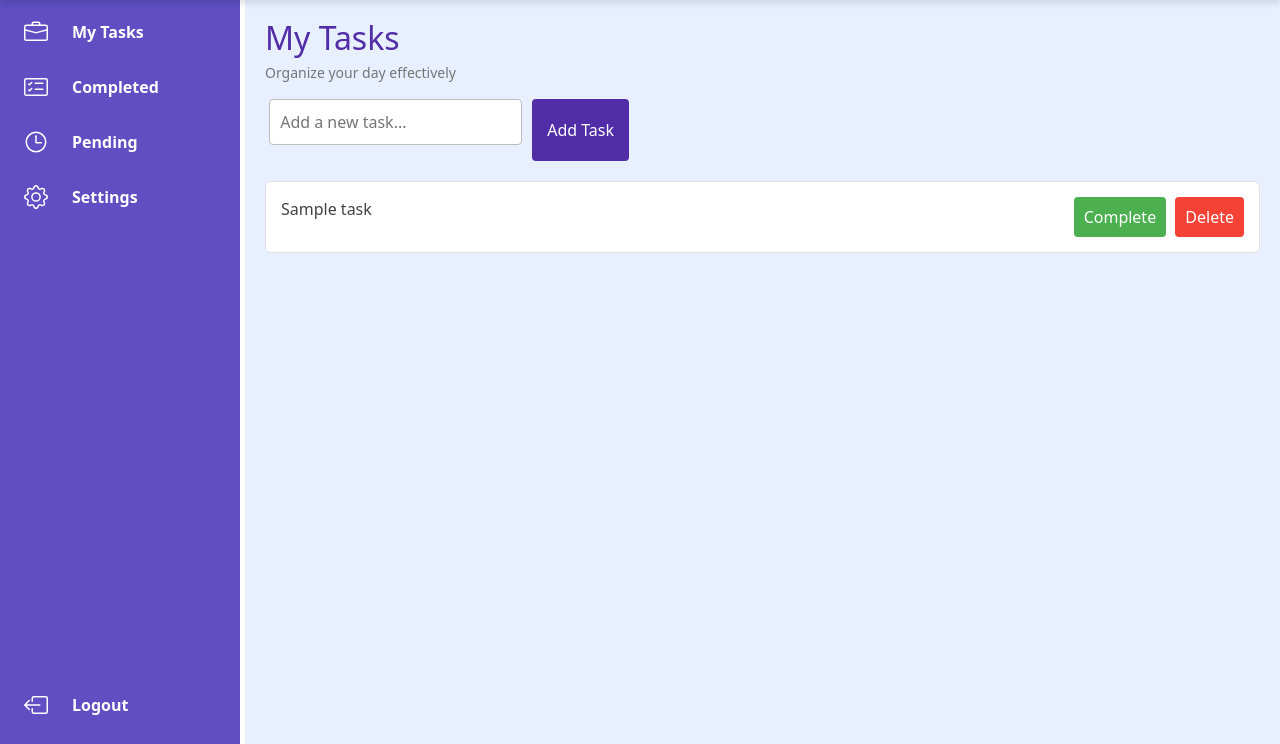
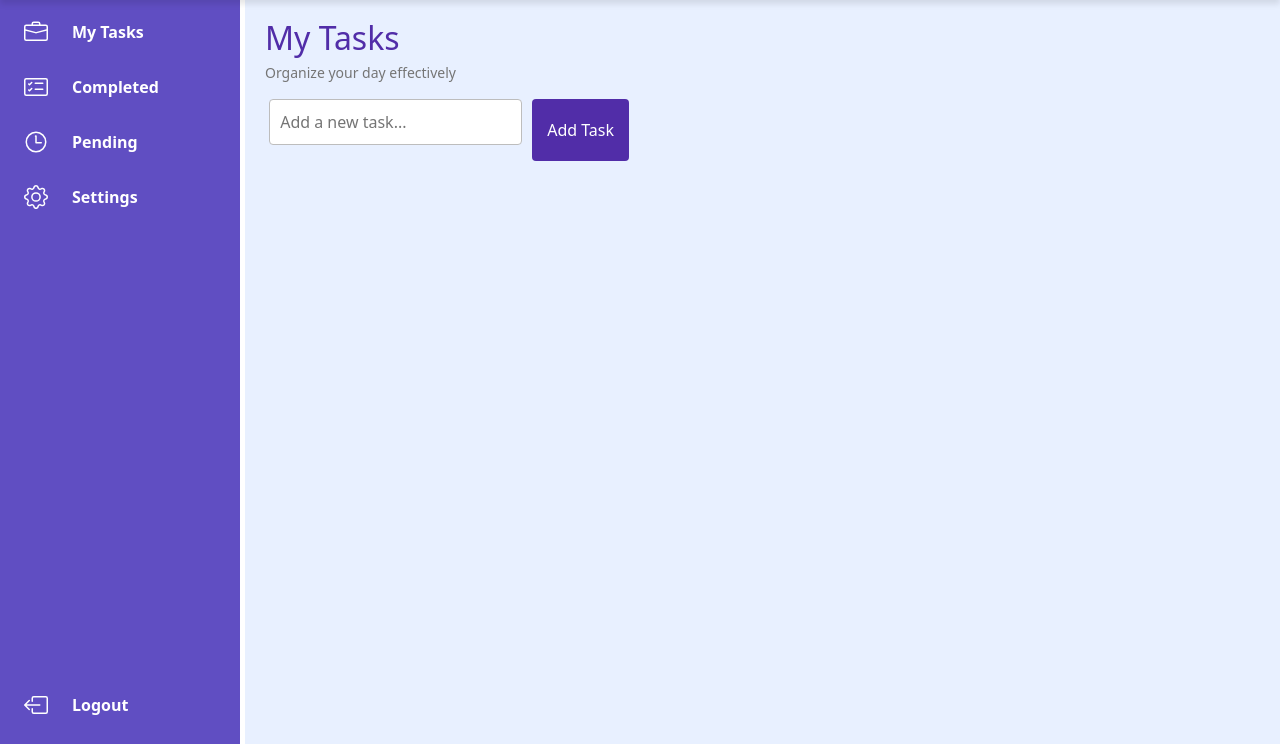
Before and after one commit to jvcarpena/TaskFlow-Website, a Flask app: template templates/to-do-list.html in a window 1280 px wide. Shown: the part 56-800 px from the top of the page. Run offline with Flask 3, Linux system fonts and the light colour scheme; tables that the repository leaves empty hold one stand-in row (values such as "Sample post"); the template is opened without the code that fills it: values that come from a table or form of the project are taken from there, most other values are stand-ins (such as "Sample title", 1, 10 or a date in 2020); some libraries are stand-ins or nearby versions.

Commit message:
Modify the dashboard route to show only the tasks that a specific user write.

```diff
--- a/main.py
+++ b/main.py
@@ -167,7 +167,7 @@ def logout():
 @app.route("/dashboard", methods=["POST", "GET"])
 @authenticated_user_only
 def get_all_tasks():
-    """This route handle both the posting all the task in database.
+    """This route handle both the posting all the task from the database.
     And adding a new task."""
     form = TaskForm()
     if form.validate_on_submit():
--- a/templates/to-do-list.html
+++ b/templates/to-do-list.html
@@ -88,6 +88,7 @@
 
           <div class="todo-list">
             {% for task in all_task %}
+              {% if current_user.id == task.author_id %}
                 <div class="todo-item">
                   <span>{{ task.title }}</span>
                   <div class="todo-actions">
@@ -95,6 +96,7 @@
                     <button class="btn-delete">Delete</button>
                   </div>
                 </div>
+              {% endif %}
             {% endfor %}
             <!-- Add more tasks -->
           </div>
```
Lines whose indentation alone changed are shown as unchanged.
